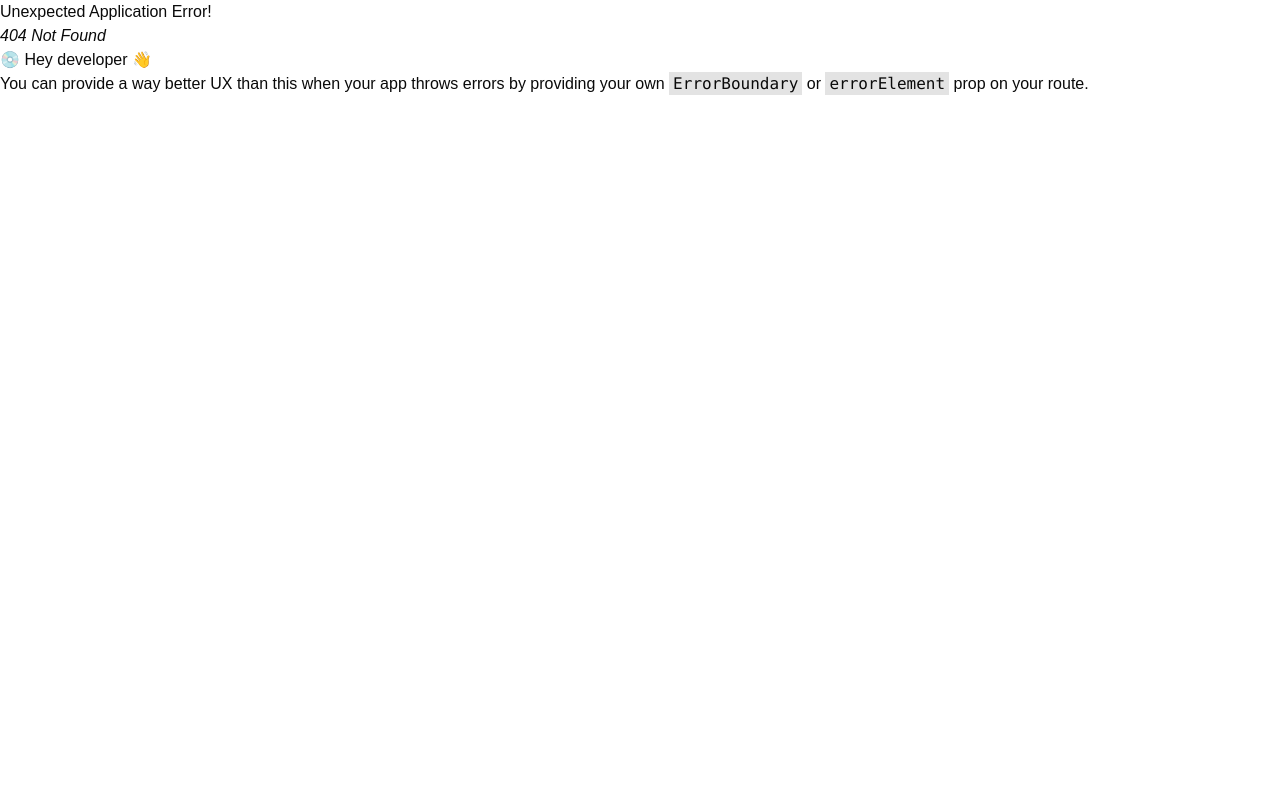
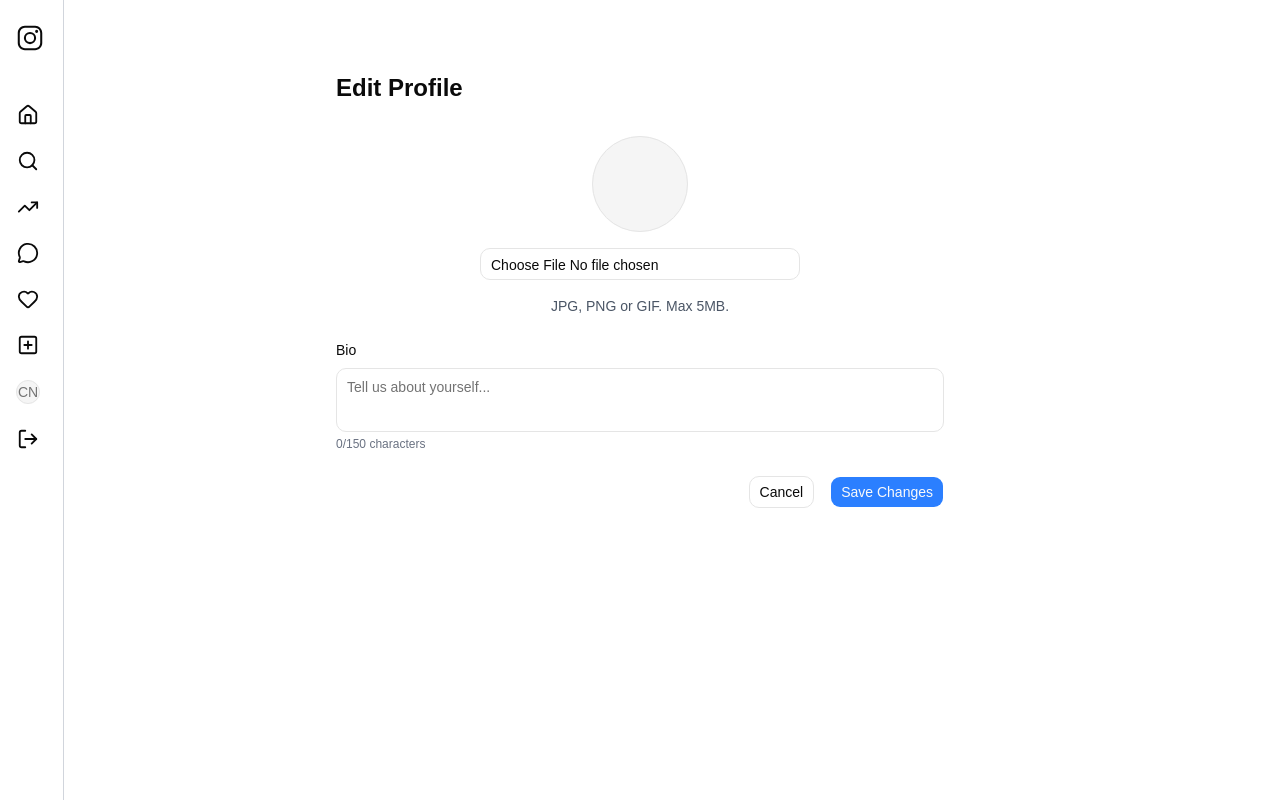
Before and after one commit to Rohann892/Instagram, a React app in the folder Frontend/: page /account/edit in a window 1280 px wide. Before the commit this address had no page. Built offline with nearby package versions, Linux system fonts and the light colour scheme; the HTML template or start-up script is replaced by a standard one.

Commit message:
edit Profile

```diff
--- a/Frontend/src/App.jsx
+++ b/Frontend/src/App.jsx
@@ -4,6 +4,7 @@ import { createBrowserRouter, RouterProvider } from "react-router-dom";
 import MainLayout from "./components/MainLayout";
 import Home from "./components/Home";
 import Profile from "./components/Profile";
+import EditProfile from "./components/EditProfile";
 
 const browserRouter = createBrowserRouter([
   {
@@ -17,6 +18,10 @@ const browserRouter = createBrowserRouter([
       {
         path: "/profile/:id",
         element: <Profile />,
+      },
+      {
+        path: "/account/edit",
+        element: <EditProfile />,
       },
     ],
   },
--- /dev/null
+++ b/Frontend/src/components/EditProfile.jsx
@@ -0,0 +1,121 @@
+import React, { useState } from "react";
+import { useSelector } from "react-redux";
+import { Button } from "./ui/button";
+import { Input } from "./ui/input";
+import { Textarea } from "./ui/textarea";
+import axios from "axios";
+import { toast } from "sonner";
+import { useNavigate } from "react-router-dom";
+import { Avatar, AvatarFallback, AvatarImage } from "./ui/avatar";
+
+const EditProfile = () => {
+  const navigate = useNavigate();
+  const { user } = useSelector((store) => store.auth);
+  const [loading, setLoading] = useState(false);
+  const [profileImage, setProfileImage] = useState(null);
+  const [previewImage, setPreviewImage] = useState(user?.profileImage || "");
+  const [bio, setBio] = useState(user?.bio || "");
+
+  const handleImageChange = (e) => {
+    const file = e.target.files?.[0];
+    if (file) {
+      setProfileImage(file);
+      const reader = new FileReader();
+      reader.onloadend = () => {
+        setPreviewImage(reader.result);
+      };
+      reader.readAsDataURL(file);
+    }
+  };
+
+  const handleSubmit = async (e) => {
+    e.preventDefault();
+    setLoading(true);
+
+    try {
+      const formData = new FormData();
+      if (bio) formData.append("bio", bio);
+      if (profileImage) formData.append("profileImage", profileImage);
+
+      const res = await axios.post(
+        "http://localhost:8080/api/v1/user/profile/edit",
+        formData,
+        {
+          withCredentials: true,
+          headers: {
+            "Content-Type": "multipart/form-data",
+          },
+        },
+      );
+
+      if (res.data.success) {
+        toast.success("Profile updated successfully");
+        navigate(`/profile/${user?._id}`);
+      }
+    } catch (error) {
+      toast.error(error.response?.data?.message || "Failed to update profile");
+    } finally {
+      setLoading(false);
+    }
+  };
+
+  return (
+    <div className="max-w-2xl mx-auto my-10 p-8">
+      <h1 className="text-2xl font-bold mb-8">Edit Profile</h1>
+
+      <form onSubmit={handleSubmit} className="space-y-6">
+        {/* Profile Image Section */}
+        <div className="flex flex-col items-center gap-4">
+          <Avatar className="w-24 h-24">
+            <AvatarImage src={previewImage} />
+            <AvatarFallback>
+              {user?.username?.charAt(0).toUpperCase()}
+            </AvatarFallback>
+          </Avatar>
+          <Input
+            type="file"
+            accept="image/*"
+            onChange={handleImageChange}
+            className="max-w-xs"
+          />
+          <p className="text-sm text-gray-600">JPG, PNG or GIF. Max 5MB.</p>
+        </div>
+
+        {/* Bio Section */}
+        <div>
+          <label className="block text-sm font-medium mb-2">Bio</label>
+          <Textarea
+            value={bio}
+            onChange={(e) => setBio(e.target.value)}
+            placeholder="Tell us about yourself..."
+            className="resize-none"
+            rows={4}
+          />
+          <p className="text-xs text-gray-500 mt-1">
+            {bio.length}/150 characters
+          </p>
+        </div>
+
+        {/* Action Buttons */}
+        <div className="flex gap-4 justify-end">
+          <Button
+            type="button"
+            variant="outline"
+            onClick={() => navigate(`/profile/${user?._id}`)}
+          >
+            Cancel
+          </Button>
+          <Button
+            type="submit"
+            disabled={loading}
+            className="bg-blue-500 hover:bg-blue-600"
+          >
+            {loading ? "Saving..." : "Save Changes"}
+          </Button>
+        </div>
+      </form>
+    </div>
+  );
+};
+
+export default EditProfile;
--- a/Frontend/src/components/LeftSideBar.jsx
+++ b/Frontend/src/components/LeftSideBar.jsx
@@ -9,7 +9,7 @@ import {
 } from "lucide-react";
 import React, { useState } from "react";
 import { AvatarFallback, AvatarImage, Avatar } from "./ui/avatar";
-import { useNavigate } from "react-router-dom";
+import { Link, useNavigate } from "react-router-dom";
 import { toast } from "sonner";
 import { USER_API_END_POINT } from "@/lib/constant";
 import axios from "axios";
@@ -74,7 +74,10 @@ const LeftSideBar = () => {
     <div className="group fixed top-0 left-0 z-10 h-screen border-r border-gray-300 bg-white transition-all duration-300 w-16 hover:w-48">
       <div className="flex flex-col mt-6 gap-10 justify-between">
         <div className="flex items-start ml-4">
-          <IoLogoInstagram className="w-7 h-7" />
+          <Link to="/home">
+            {" "}
+            <IoLogoInstagram className="w-7 h-7" />
+          </Link>
         </div>
         <div>
           {sideBarItems.map((item, index) => (
--- a/Frontend/src/components/Profile.jsx
+++ b/Frontend/src/components/Profile.jsx
@@ -3,7 +3,7 @@ import { Avatar, AvatarFallback, AvatarImage } from "./ui/avatar";
 import { Button } from "./ui/button";
 import { useSelector } from "react-redux";
 import useGetProfile from "@/hooks/useGetProfile";
-import { useParams } from "react-router-dom";
+import { Link, useParams } from "react-router-dom";
 import { FaHeart } from "react-icons/fa";
 import { TbMessageCircleFilled } from "react-icons/tb";
 
@@ -24,7 +24,7 @@ const Profile = () => {
   const displayedPost =
     activeTab === "post" ? profile?.posts : profile?.bookmarks;
   return (
-    <div className="h-screen max-w-7xl mx-auto flex items-start justify-center gap-16 mt-15">
+    <div className="h-screen max-w-6xl mx-auto flex items-start justify-center gap-16 mt-15">
       <div className="flex flex-col gap-20 p-8">
         <div className="grid grid-cols-2">
           {/* Avatar */}
@@ -72,9 +72,11 @@ const Profile = () => {
             <div className="flex items-center justify-between">
               {user?._id === profile?._id ? (
                 <>
-                  <Button variant="secondary" className={`px-15.5`}>
-                    Edit Profile
-                  </Button>
+                  <Link to="/account/edit">
+                    <Button variant="secondary" className={`px-15.5`}>
+                      Edit Profile
+                    </Button>
+                  </Link>
                   <Button variant="secondary" className={`px-15.5`}>
                     View Archive
                   </Button>
```
